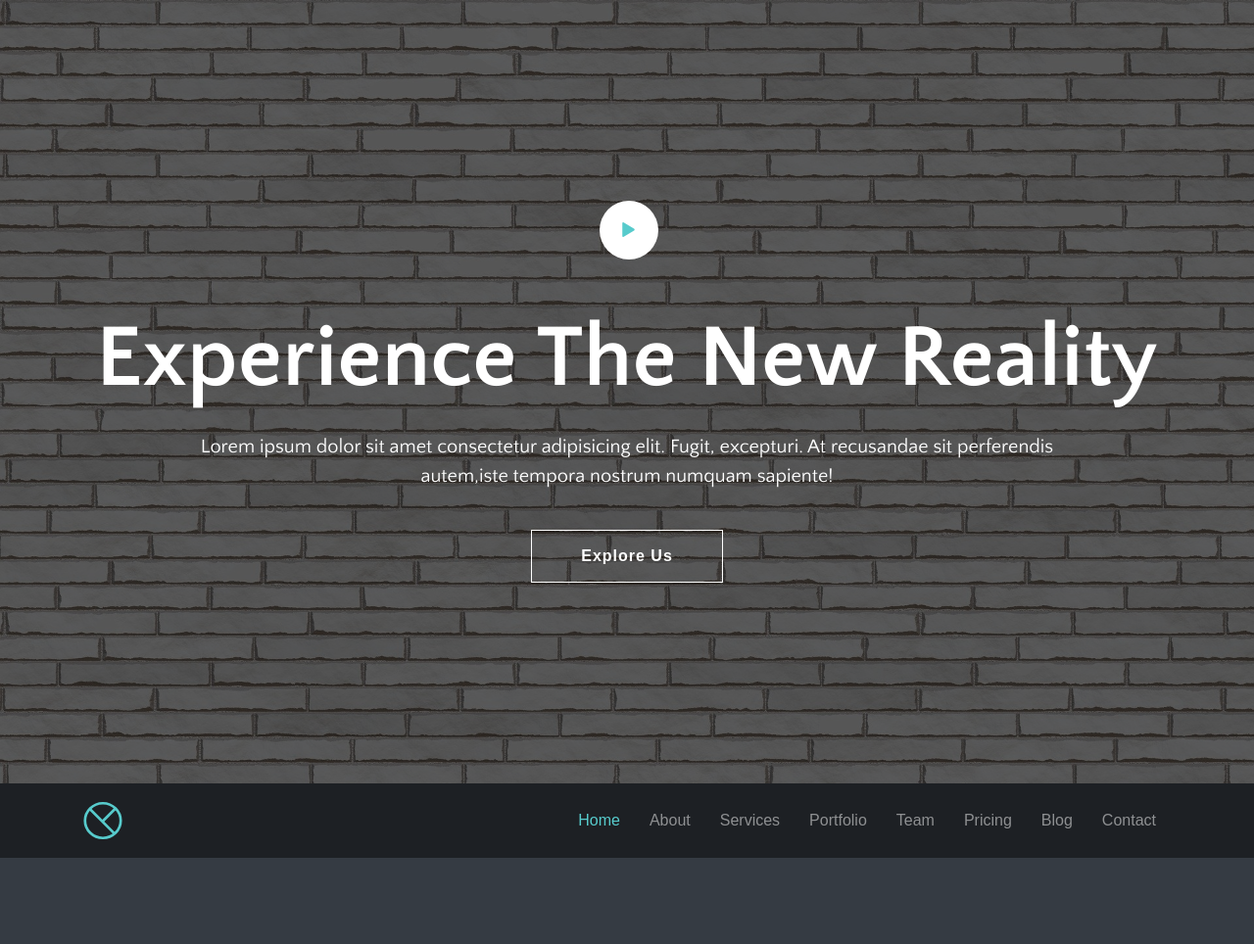
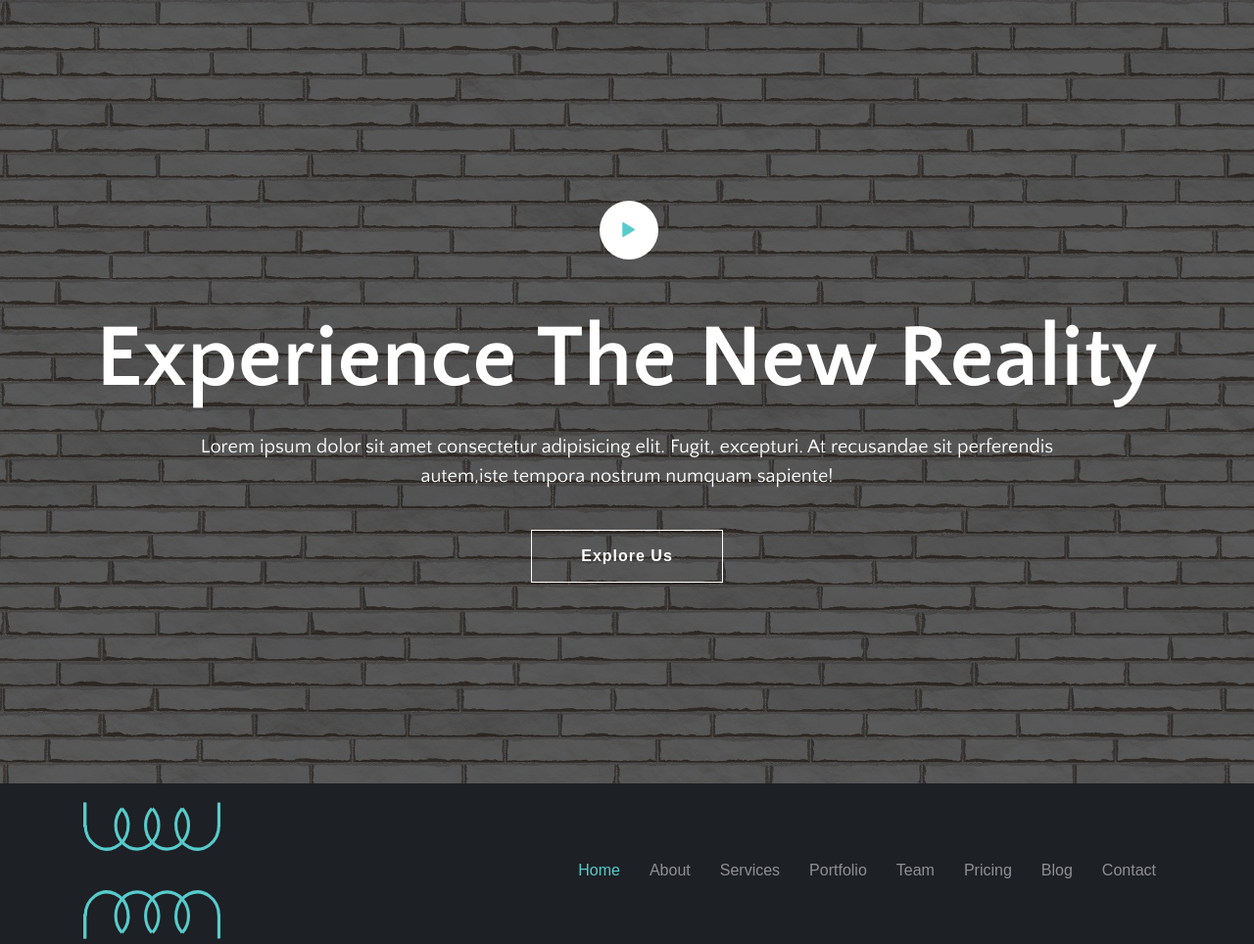
Before and after one commit to MattGDwyer/Meghna-bootstrap, a website: page theme/index.html in a window 1280 px wide. Shown: the top 964 px of the page at 98% size. Drawn offline with Linux system fonts and the light colour scheme; some packages are replaced by stand-ins of ours; files whose address does not match are found by name; a web font is replaced by a local one.

Commit message:
changing logo

```diff
--- a/theme/index.html
+++ b/theme/index.html
@@ -95,16 +95,7 @@ Sticky Navigation
       <!-- logo -->
       <a class="navbar-brand logo" href="index.html">
         <!-- <img src="images/logo.png" alt="Website Logo" /> -->
-        <svg width="40px" height="40px" viewBox="0 0 45 44" version="1.1" xmlns="http://www.w3.org/2000/svg"
-          xmlns:xlink="http://www.w3.org/1999/xlink">
-          <g id="Page-1" stroke="none" stroke-width="1" fill="none" fill-rule="evenodd">
-            <g id="Group" transform="translate(2.000000, 2.000000)" stroke="#57CBCC" stroke-width="3">
-              <ellipse id="Oval" cx="20.5" cy="20" rx="20.5" ry="20"></ellipse>
-              <path d="M6,7 L33.5,34.5" id="Line-2" stroke-linecap="square"></path>
-              <path d="M21,20 L34,7" id="Line-3" stroke-linecap="square"></path>
-            </g>
-          </g>
-        </svg>
+				<img src="images/transformer-logo.svg" />
       </a>
       <!-- /logo -->
 
```
Also changed, not shown: source/partials/blocks/navigation.htm (+1 -10 lines), source/images/transformer-logo.svg (added), theme/images/transformer-logo.svg (added).
